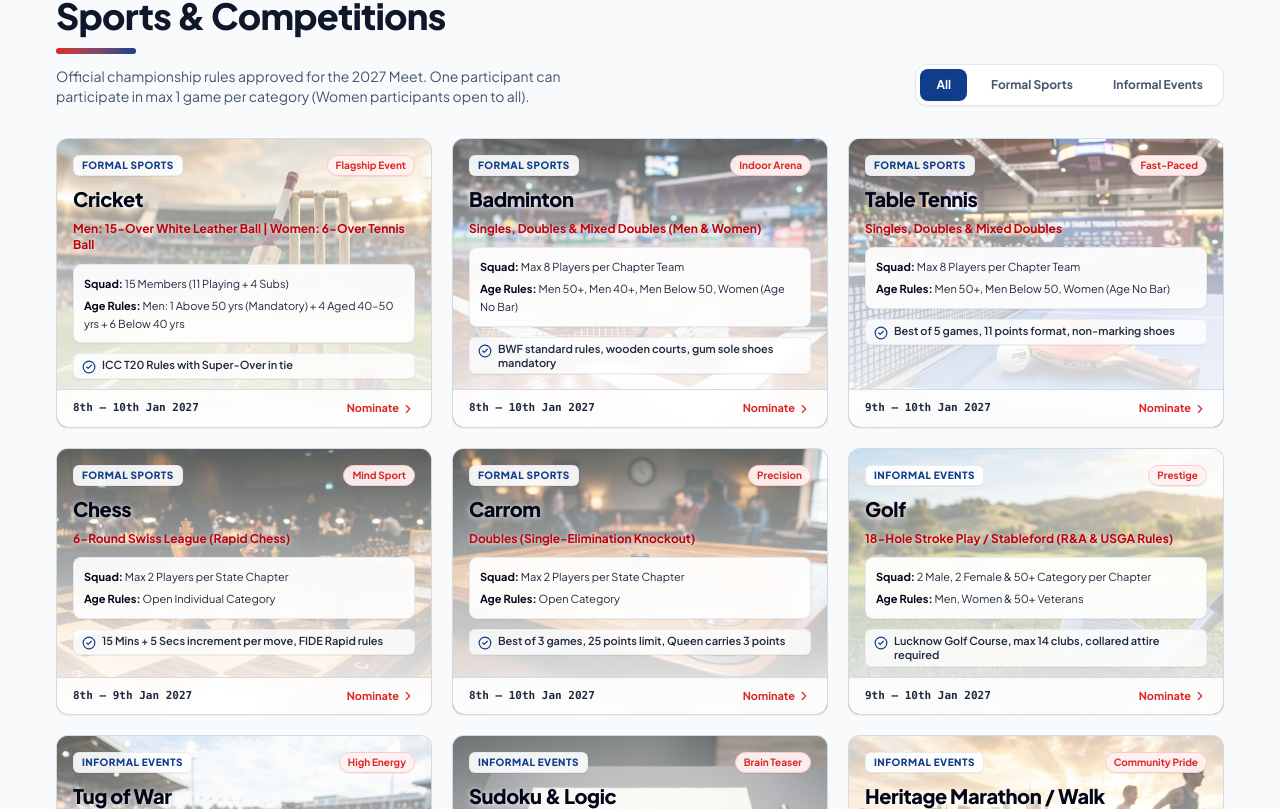
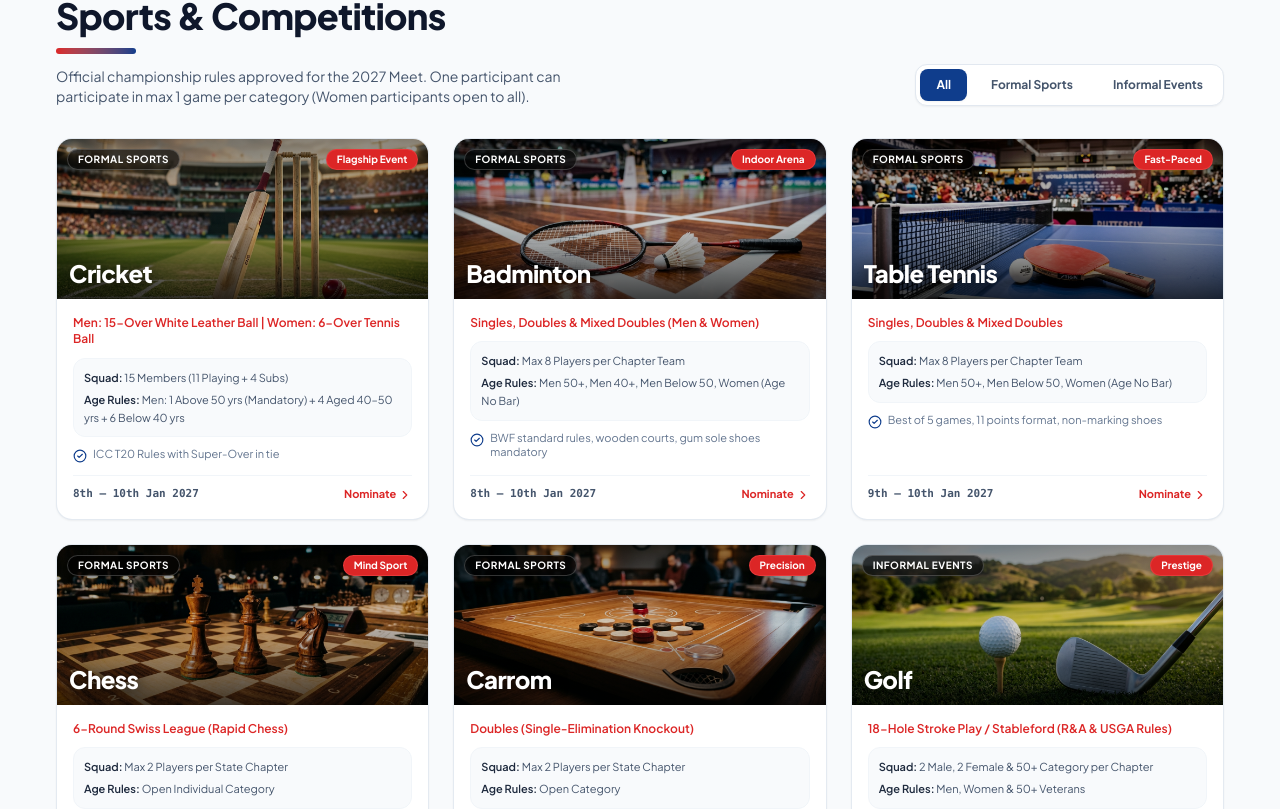
Before and after one commit to ankurpatel926091-arch/ITPI-sports-frontend, a React (Vite) app: page / in a window 1280 px wide. Shown: the part 3251-4060 px from the top of the page. Built offline with nearby package versions, Linux system fonts and the light colour scheme; the HTML template or start-up script is replaced by a standard one; a web font is replaced by a local one.

Commit message:
style: redesign sports cards with vibrant cinematic visual header banner and clean body

```diff
--- a/src/components/home/SportsGridSection.jsx
+++ b/src/components/home/SportsGridSection.jsx
@@ -69,73 +69,78 @@ export default function SportsGridSection() {
           </div>
         </div>
 
-        {/* Minimal Sports Cards Grid */}
-        <div className="grid grid-cols-1 md:grid-cols-2 lg:grid-cols-3 gap-3.5 sm:gap-4 lg:gap-5">
+        {/* Championship Sports Cards Grid */}
+        <div className="grid grid-cols-1 md:grid-cols-2 lg:grid-cols-3 gap-4 sm:gap-5 lg:gap-6">
           {filteredSports.map((sport) => (
             <div
               key={sport.id}
-              className="group relative p-3.5 sm:p-4 rounded-xl bg-slate-100 border border-slate-300/80 shadow-xs hover:shadow-xl hover:border-[#DC2626]/60 transition-all duration-300 flex flex-col justify-between overflow-hidden"
+              className="group bg-white rounded-2xl border border-slate-200/90 shadow-xs hover:shadow-xl hover:border-[#DC2626]/40 transition-all duration-300 flex flex-col overflow-hidden"
             >
-              {/* Relatable Sport Background Image - Clearly Visible */}
-              <div className="absolute inset-0 pointer-events-none overflow-hidden">
+              {/* 1. Cinematic Sport Visual Header Banner */}
+              <div className="relative h-36 sm:h-40 w-full overflow-hidden bg-slate-900">
                 <img
                   src={SPORT_IMAGES[sport.id]}
                   alt={sport.name}
-                  className="w-full h-full object-cover object-center transition-transform duration-700 ease-out group-hover:scale-110"
+                  className="w-full h-full object-cover object-center group-hover:scale-108 transition-transform duration-700 ease-out"
                   loading="lazy"
                 />
-                {/* Translucent overlay: Light top for vibrant photo visibility, balanced bottom for crisp text */}
-                <div className="absolute inset-0 bg-gradient-to-b from-white/35 via-white/70 to-white/92 group-hover:from-white/20 group-hover:via-white/60 group-hover:to-white/88 transition-colors duration-300" />
-              </div>
+                {/* Subtle dark vignette on image for pristine contrast */}
+                <div className="absolute inset-0 bg-gradient-to-t from-black/75 via-black/15 to-black/45 pointer-events-none" />
 
-              <div className="relative z-10 space-y-2 sm:space-y-2.5">
-                {/* Header */}
-                <div className="flex items-center justify-between">
-                  <span className="text-[10px] font-extrabold uppercase tracking-wider text-[#0F3D8C] bg-white/90 backdrop-blur-xs px-2 py-0.5 rounded-md border border-slate-200/80 shadow-2xs">
+                {/* Floating Badges */}
+                <div className="absolute top-2.5 inset-x-2.5 flex items-center justify-between pointer-events-none">
+                  <span className="text-[10px] font-bold uppercase tracking-wider px-2.5 py-0.5 rounded-full bg-black/60 backdrop-blur-md text-white border border-white/20 shadow-md">
                     {sport.category}
                   </span>
-                  <span className="text-[10px] font-bold px-2 py-0.5 rounded-full bg-red-50/95 text-[#DC2626] border border-red-200 shadow-2xs backdrop-blur-xs">
+                  <span className="text-[10px] font-bold px-2.5 py-0.5 rounded-full bg-[#DC2626] text-white shadow-md border border-red-400/30">
                     {sport.badge}
                   </span>
                 </div>
 
-                {/* Name */}
-                <h3 className="text-lg sm:text-xl font-black text-slate-950 leading-tight drop-shadow-[0_1px_3px_rgba(255,255,255,0.9)]">
+                {/* Sport Name on Banner */}
+                <div className="absolute bottom-2.5 left-3 right-3 pointer-events-none">
+                  <h3 className="text-xl sm:text-2xl font-extrabold text-white drop-shadow-[0_2px_8px_rgba(0,0,0,0.95)] tracking-tight">
                     {sport.name}
                   </h3>
+                </div>
+              </div>
 
-                {/* Format */}
-                <p className="text-xs text-red-700 font-bold leading-snug drop-shadow-[0_1px_2px_rgba(255,255,255,0.9)]">
+              {/* 2. Structured Clean Content Body */}
+              <div className="p-3.5 sm:p-4 flex flex-col justify-between flex-1 space-y-2.5 sm:space-y-3">
+                <div className="space-y-2 sm:space-y-2.5">
+                  {/* Format Subtitle */}
+                  <p className="text-xs text-[#DC2626] font-semibold leading-snug">
                     {sport.format}
                   </p>
 
-                {/* Squad & Age */}
-                <div className="p-2 sm:p-2.5 rounded-lg bg-white/90 backdrop-blur-md border border-slate-200/90 space-y-1 text-[11px] text-slate-800 leading-relaxed shadow-xs">
+                  {/* Squad & Age Rules Box */}
+                  <div className="p-2.5 rounded-xl bg-slate-50 border border-slate-100 space-y-1 text-[11px] text-slate-600 leading-relaxed">
                     <div>
-                    <span className="font-bold text-slate-950">Squad:</span> {sport.squad}
+                      <span className="font-semibold text-slate-800">Squad:</span> {sport.squad}
                     </div>
                     <div>
-                    <span className="font-bold text-slate-950">Age Rules:</span> {sport.ageCategories}
+                      <span className="font-semibold text-slate-800">Age Rules:</span> {sport.ageCategories}
                     </div>
                   </div>
 
                   {/* Highlight */}
-                <div className="flex items-start gap-1.5 text-[11px] text-slate-800 font-semibold bg-white/80 backdrop-blur-xs px-2 py-1 rounded-md border border-slate-200/70 shadow-2xs">
+                  <div className="flex items-start gap-1.5 text-[11px] text-slate-500">
                     <CheckCircle2 className="w-3.5 h-3.5 text-[#0F3D8C] shrink-0 mt-0.5" />
                     <span className="leading-tight">{sport.highlight}</span>
                   </div>
                 </div>
 
-              {/* Bottom Schedule Pill */}
-              <div className="relative z-10 mt-2.5 pt-2 sm:pt-2.5 border-t border-slate-300/80 bg-white/85 backdrop-blur-xs -mx-3.5 -mb-3.5 sm:-mx-4 sm:-mb-4 px-3.5 py-2 sm:px-4 sm:py-2.5 rounded-b-xl flex items-center justify-between text-[11px]">
-                <span className="font-mono font-bold text-slate-800">{sport.days}</span>
+                {/* 3. Bottom Schedule & Nomination Bar */}
+                <div className="pt-2.5 border-t border-slate-100 flex items-center justify-between text-[11px]">
+                  <span className="font-mono font-semibold text-slate-600">{sport.days}</span>
                   <a
                     href="#register"
-                  className="font-bold text-[#DC2626] hover:text-red-800 flex items-center gap-0.5"
+                    className="font-bold text-[#DC2626] hover:text-red-800 flex items-center gap-0.5 group-hover:translate-x-0.5 transition-transform"
                   >
                     <span>Nominate</span>
                     <ChevronRight className="w-3.5 h-3.5" />
                   </a>
+                </div>
               </div>
             </div>
           ))}
```
Lines whose indentation alone changed are shown as unchanged.
